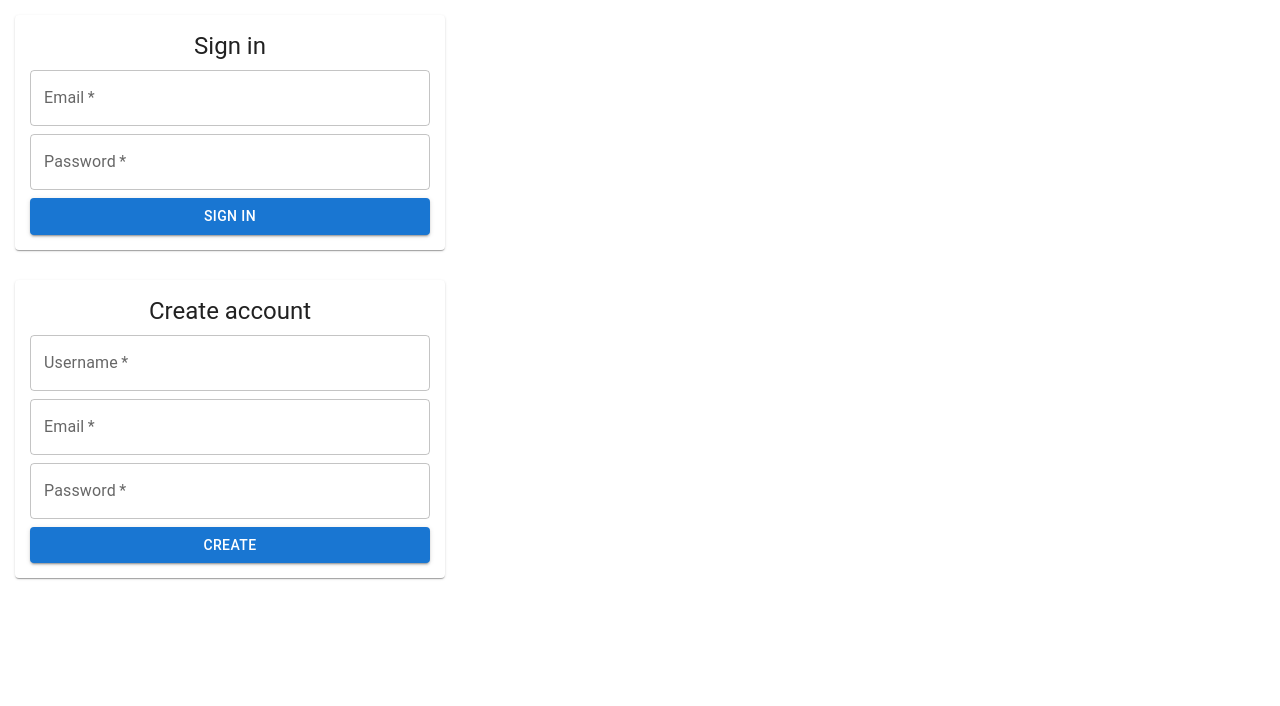
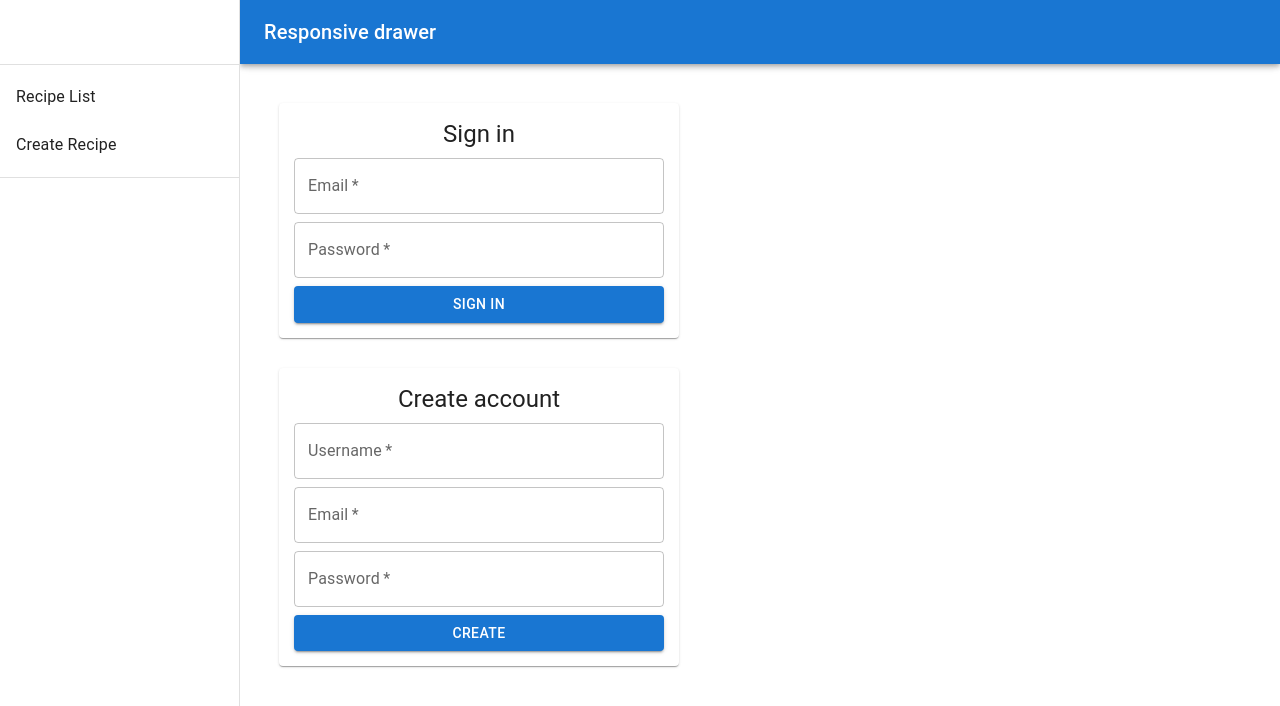
Before and after one commit to f-i-l-i-p/recipes-frontend, a React (Create React App) app: page / in a window 1280 px wide. Shown: the top 706 px of the page. Built offline with nearby package versions, Linux system fonts and the light colour scheme.

Commit message:
Page drawer

```diff
--- a/src/App.tsx
+++ b/src/App.tsx
@@ -1,35 +1,10 @@
-import { useState } from 'react';
 import './App.css';
-import LoginPage from './components/pages/LoginPage';
-import RecipeListPage from './components/pages/RecipeListPage';
-
-enum ActivePage {
-  Login,
-  RecipeList,
-}
+import PageDrawer from './components/navigation/PageDrawer';
 
 function App() {
-  const [activePage, setActivePage] = useState(ActivePage.Login);
-
-  const onLogin = (token: String) => {
-    setActivePage(ActivePage.RecipeList);
-  }
-
-
-  let page
-  switch (activePage) {
-    case ActivePage.Login:
-      page = <LoginPage onLogin={onLogin} />
-      break
-    case ActivePage.RecipeList:
-      page = <RecipeListPage />
-      break
-  }
-
-
   return (
     <div className="App">
-      {page}
+      <PageDrawer />
     </div>
   );
 }
--- /dev/null
+++ b/src/components/navigation/PageDrawer/index.tsx
@@ -0,0 +1,121 @@
+import { Toolbar, Divider, List, ListItem, ListItemText, Box, CssBaseline, AppBar, IconButton, Typography, Drawer } from "@mui/material";
+import { useState } from "react";
+import CreateRecipePage from "../../pages/CreateRecipePage";
+import LoginPage from "../../pages/LoginPage";
+import RecipeListPage from "../../pages/RecipeListPage";
+
+const DRAWER_WIDTH = 240;
+
+enum ActivePage {
+    Login,
+    RecipeList,
+    CreateRecipe,
+}
+
+function PageDrawer() {
+    const [mobileOpen, setMobileOpen] = useState(false);
+    const [activePage, setActivePage] = useState(ActivePage.Login);
+
+    const onLogin = (token: String) => {
+        setActivePage(ActivePage.RecipeList);
+    }
+
+    const handleDrawerToggle = () => {
+        setMobileOpen(!mobileOpen);
+    };
+
+    let page
+    switch (activePage) {
+        case ActivePage.Login:
+            page = <LoginPage onLogin={onLogin} />
+            break
+        case ActivePage.RecipeList:
+            page = <RecipeListPage />
+            break
+        case ActivePage.CreateRecipe:
+            page = <CreateRecipePage />
+            break
+    }
+
+    const drawer = (
+        <div>
+            <Toolbar />
+            <Divider />
+            <List>
+                <ListItem button onClick={() => setActivePage(ActivePage.RecipeList)}>
+                    <ListItemText primary="Recipe List" />
+                </ListItem>
+                <ListItem button onClick={() => setActivePage(ActivePage.CreateRecipe)}>
+                    <ListItemText primary="Create Recipe" />
+                </ListItem>
+            </List>
+            <Divider />
+        </div>
+    );
+
+    return (
+        <Box sx={{ display: 'flex' }}>
+            <CssBaseline />
+            <AppBar
+                position="fixed"
+                sx={{
+                    width: { sm: `calc(100% - ${DRAWER_WIDTH}px)` },
+                    ml: { sm: `${DRAWER_WIDTH}px` },
+                }}
+            >
+                <Toolbar>
+                    <IconButton
+                        color="inherit"
+                        aria-label="open drawer"
+                        edge="start"
+                        onClick={handleDrawerToggle}
+                        sx={{ mr: 2, display: { sm: 'none' } }}
+                    >
+                    </IconButton>
+                    <Typography variant="h6" noWrap component="div">
+                        Responsive drawer
+                    </Typography>
+                </Toolbar>
+            </AppBar>
+            <Box
+                component="nav"
+                sx={{ width: { sm: DRAWER_WIDTH }, flexShrink: { sm: 0 } }}
+            >
+                <Drawer
+                    container={window.document.body}
+                    variant="temporary"
+                    open={mobileOpen}
+                    onClose={handleDrawerToggle}
+                    ModalProps={{
+                        keepMounted: true, // Better open performance on mobile.
+                    }}
+                    sx={{
+                        display: { xs: 'block', sm: 'none' },
+                        '& .MuiDrawer-paper': { boxSizing: 'border-box', width: DRAWER_WIDTH },
+                    }}
+                >
+                    {drawer}
+                </Drawer>
+                <Drawer
+                    variant="permanent"
+                    sx={{
+                        display: { xs: 'none', sm: 'block' },
+                        '& .MuiDrawer-paper': { boxSizing: 'border-box', width: DRAWER_WIDTH },
+                    }}
+                    open
+                >
+                    {drawer}
+                </Drawer>
+            </Box>
+            <Box
+                component="main"
+                sx={{ flexGrow: 1, p: 3, width: { sm: `calc(100% - ${DRAWER_WIDTH}px)` } }}
+            >
+                <Toolbar />
+                {page}
+            </Box>
+        </Box>
+    );
+}
+
+export default PageDrawer
--- /dev/null
+++ b/src/components/pages/CreateRecipePage/index.tsx
@@ -0,0 +1,6 @@
+
+const CreateRecipePage = () => {
+    return (<p>Create recipe</p>)
+}
+
+export default CreateRecipePage;
```
